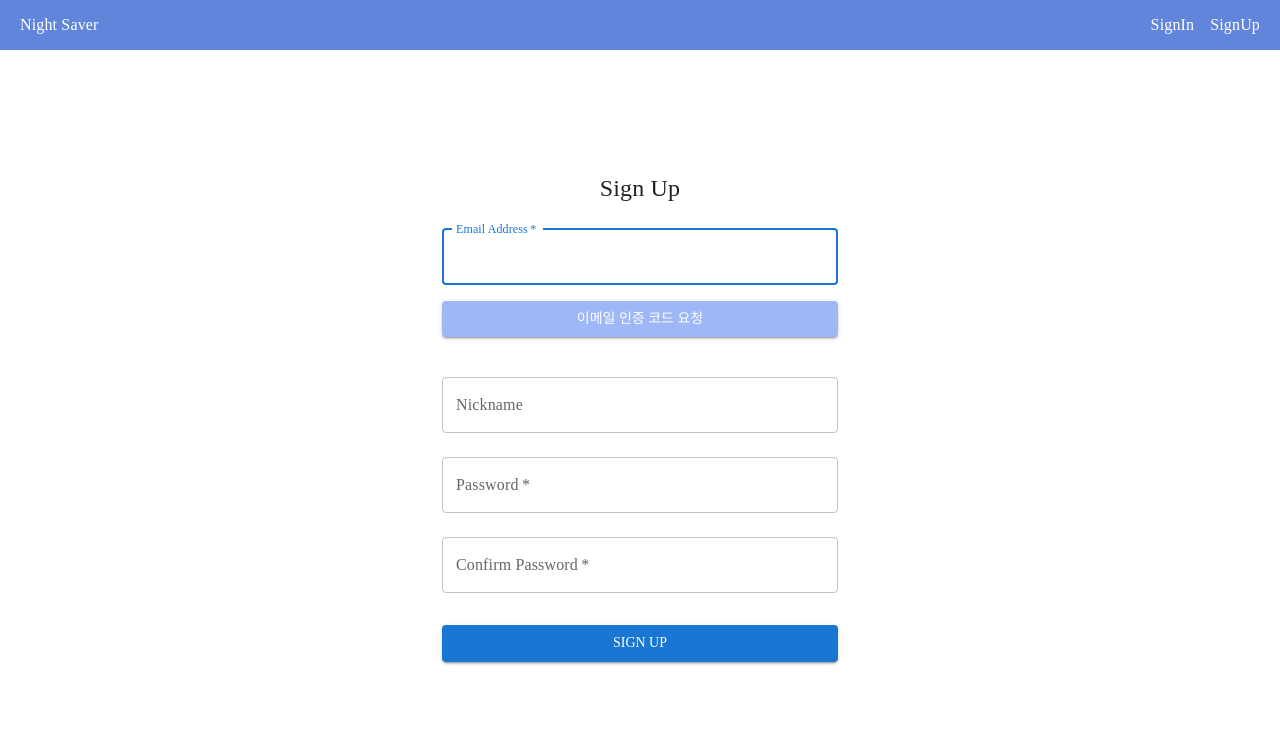
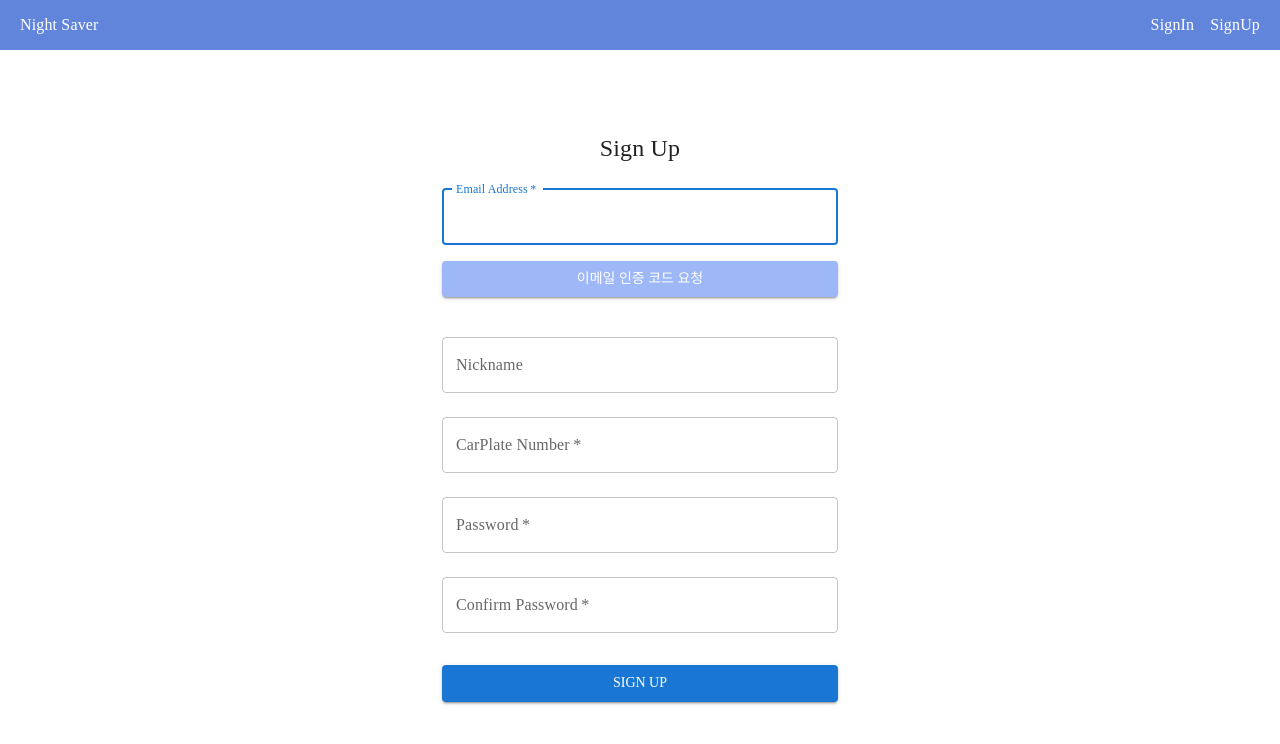
Before and after one commit to sggnology/night-saver-web, a React (Create React App) app: page /signup in a window 1280 px wide. Shown: the top 744 px of the page. Built offline with nearby package versions, Linux system fonts and the light colour scheme; a web font is replaced by a local one.

Commit message:
[service] signup, carPlateNumber 필드 필수로 추가

```diff
--- a/src/page/view/signup/SignUp.js
+++ b/src/page/view/signup/SignUp.js
@@ -16,6 +16,7 @@ function SignUp() {
   const [email, setEmail] = useState('');
   const [emailCertificationCode, setEmailCertificationCode] = useState('');
   const [nickName, setNickName] = useState(null);
+  const [carPlateNumber, setCarPlateNumber] = useState('');
   const [password, setPassword] = useState('');
   const [confirmPassword, setConfirmPassword] = useState('');
 
@@ -32,6 +33,10 @@ function SignUp() {
 
   const handleNickNameTextField = (event) => {
     setNickName(event.target.value);
+  }
+
+  const handleCarPlateNumberTextField = (event) => {
+    setCarPlateNumber(event.target.value);
   }
 
   const handlePasswordTextField = (event) => {
@@ -91,6 +96,7 @@ function SignUp() {
     const body = {
       userEmail: email,
       nickName: nickName,
+      carPlateNumber: carPlateNumber,
       password: password,
       passwordConfirm: confirmPassword
     }
@@ -100,6 +106,8 @@ function SignUp() {
         if (response.code === 200) {
           alert("회원가입이 완료되었습니다.");
           navigate('/signin', {replace: true});
+        } else if (400 <= response.code) {
+          alert(response.message)
         }
       })
       .catch((error) => {
@@ -203,6 +211,16 @@ function SignUp() {
             margin="normal"
             required
             fullWidth
+            name="carPlateNumber"
+            label="CarPlate Number"
+            id="carPlateNumber"
+            value={carPlateNumber}
+            onChange={handleCarPlateNumberTextField}
+          />
+          <TextField
+            margin="normal"
+            required
+            fullWidth
             name="password"
             label="Password"
             type="password"
```
